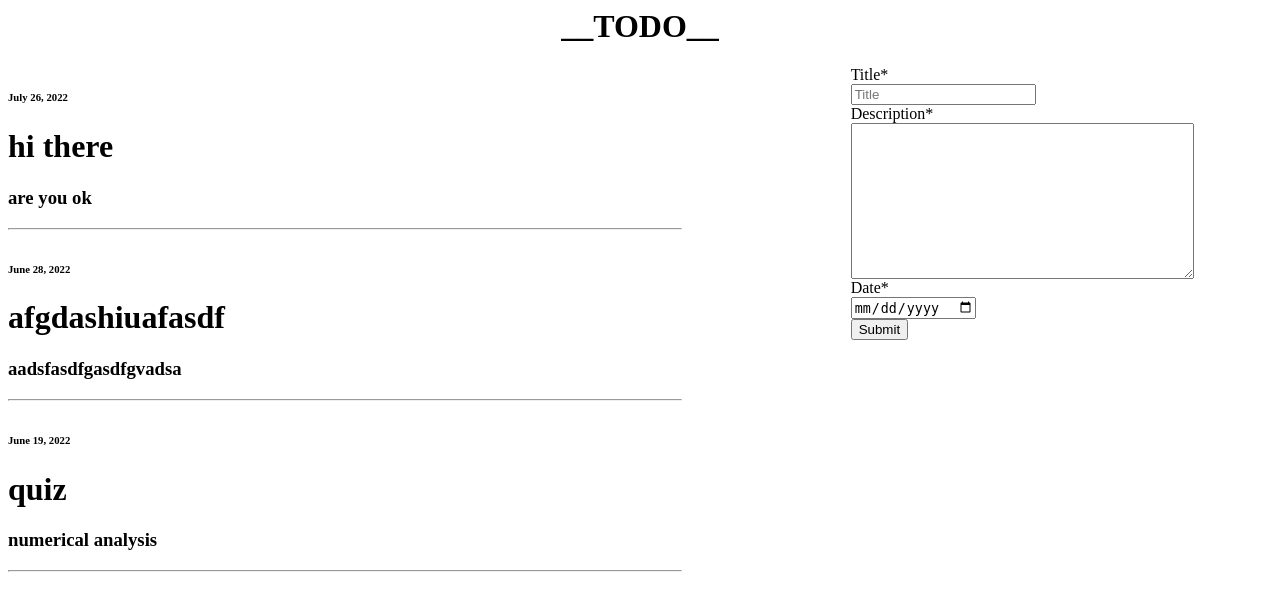
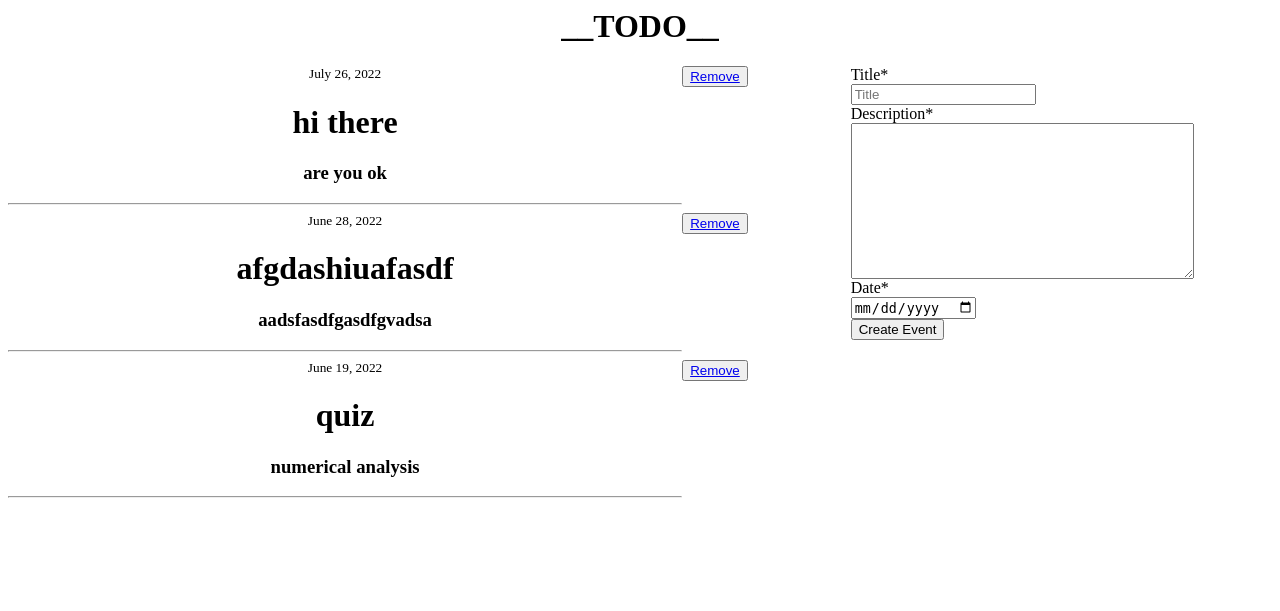
Before and after one commit to RAIHANRABBY/todo, a Django app: page / in a window 1280 px wide. Shown: the top 611 px of the page. Run offline with Django 4.2, Linux system fonts and the light colour scheme; data comes from the database, SQL or seed files in the repository; both versions use the stored data as it was after the commit; some libraries are stand-ins or nearby versions.

Commit message:
remove button

```diff
--- a/base/templates/base/home.html
+++ b/base/templates/base/home.html
@@ -8,9 +8,13 @@
     display: grid;
     grid-template-columns: 2fr 1fr;
   }
-  .post {
+  .activityform {
     display: grid;
     grid-template-columns: 4fr 1fr;
+  }
+  .textarea{
+    text-align: center;
+    justify-content: center;
   }
 </style>
 <body>
@@ -18,16 +22,17 @@
     <h1>__TODO__</h1>
   </div>
   <div class="feed">
-    <div class="post">
+
+    <div class="activityform">
       {%for event in activity%}
-      <div>
-        <h6>{{event.date}}</h6>
+      <div class="textarea">
+        <small>{{event.date}}</small>
         <h1>{{event.title}}</h1>
         <h3>{{event.description}}</h3>
         <hr />
       </div>
       <div>
-
+       <button><a href="{%url 'delete' event.id%}">Remove</a></button>
       </div>
       {%endfor%}
     </div>
--- a/base/templates/base/todoform.html
+++ b/base/templates/base/todoform.html
@@ -1,6 +1,7 @@
 {% load crispy_forms_tags %}
+
 <form action="" method="POST">
     {%csrf_token%}
-     {{activityForm|crispy}}
-    <input type="submit" />
-  </form>
+    {{activityForm|crispy}}
+    <input type="submit" value="Create Event" />
+</form>
--- a/base/urls.py
+++ b/base/urls.py
@@ -2,5 +2,5 @@ from django.urls import path
 from . import views
 urlpatterns = [
     path('',views.homeView,name='home'),
-    path('delete/<str:pk>',views.remove_event,name='delete')
+    path('delete/<str:pk>/',views.remove_event,name='delete')
 ]
--- a/base/views.py
+++ b/base/views.py
@@ -24,5 +24,5 @@ def remove_event(request,pk):
 
         return redirect('home')
 
-    content={'event':event}
-    return render(request,'base/home.html',content)
+    content={'work':event}
+    return render(request,'base/delete.html',content)
```
Also changed, not shown: base/templates/base/delete.html (+9 -3 lines), db.sqlite3.
